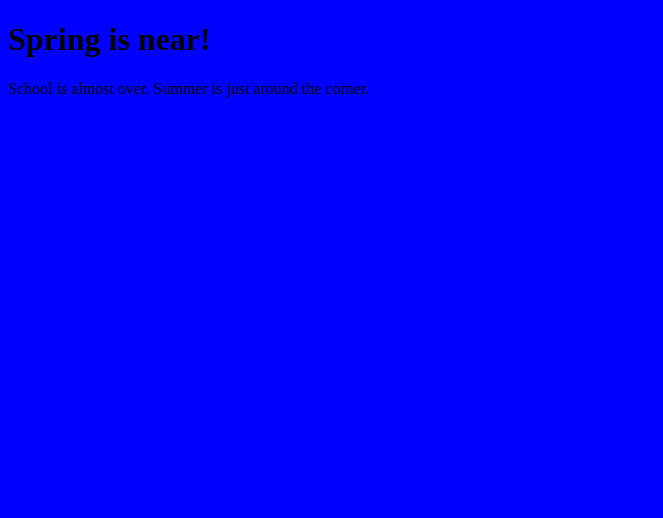
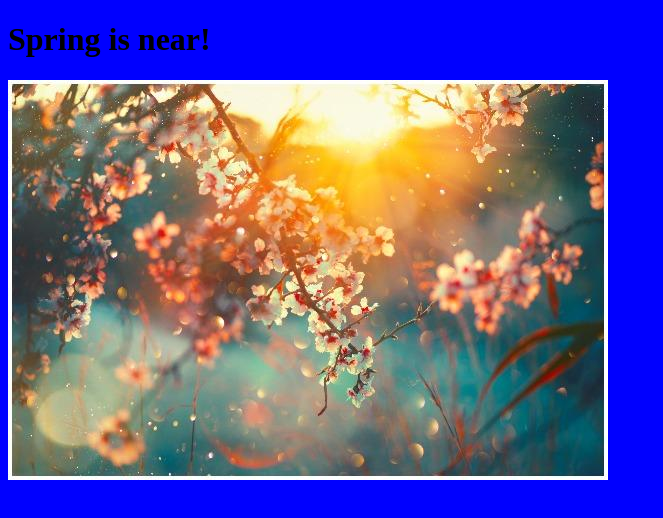
Before and after one commit to Lear13/Spring, a plain HTML site: page index.html in a window 1280 px wide. Shown: the whole page, without its empty margins (0-663 px from the left). Drawn offline with Linux system fonts and the light colour scheme.

Commit message:
replaced paragraph with an image

```diff
--- a/index.html
+++ b/index.html
@@ -8,6 +8,6 @@
 </head>
 <body>
     <h1>Spring is near!</h1>
-    <p>School is almost over. Summer is just around the corner.</p>
+    <img src="spring.jpg" alt="spring">
 </body>
 </html>
```
Also changed, not shown: spring.jpg (added).
